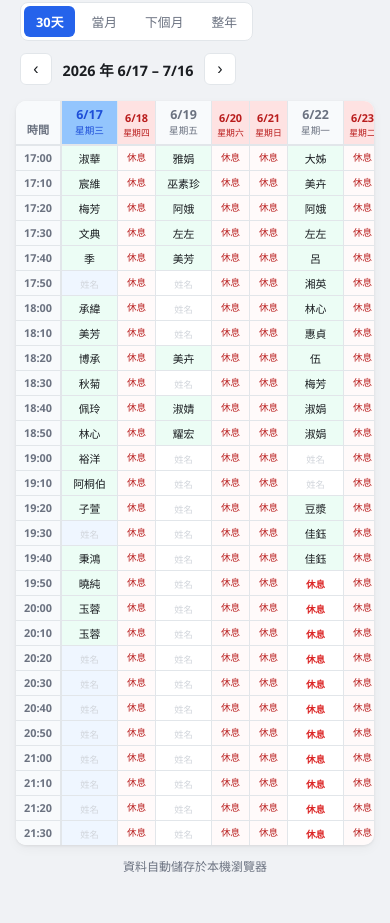
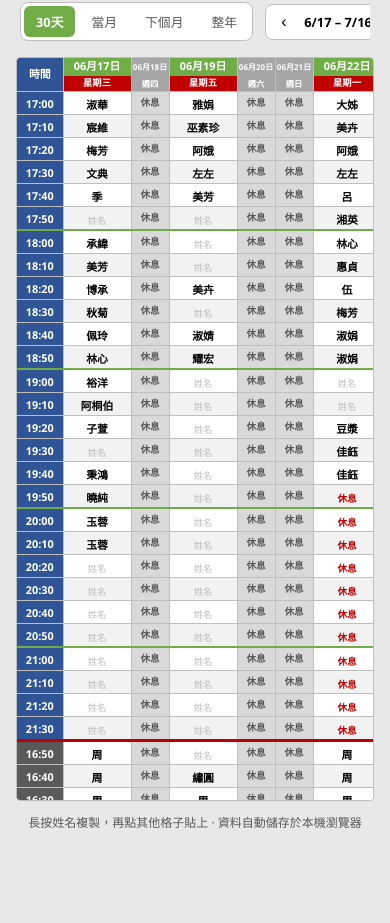
Before and after one commit to wing510/Booking, a plain HTML site: page index.html in a window 390 px wide. Shown: the part 73-996 px from the top of the page. After the commit the page ends 952 px from the top, so only its background shows below. Drawn offline with Linux system fonts and the light colour scheme.

Commit message:
Polish schedule UI colors and add mobile copy-paste for bookings.

```diff
--- a/index.html
+++ b/index.html
@@ -6,22 +6,22 @@
 <title>推拿預約表</title>
 <style>
   :root {
-    --bg: #f0f2f5;
+    --bg: #e8e8e8;
     --surface: #ffffff;
-    --border: #e2e6ea;
-    --text: #1a1d21;
-    --muted: #6b7280;
-    --accent: #2563eb;
-    --accent-hover: #1d4ed8;
-    --booked: #ecfdf5;
-    --booked-border: #6ee7b7;
-    --today: #eff6ff;
-    --today-border: #93c5fd;
-    --rest: #fef2f2;
-    --rest-head: #fee2e2;
-    --time-bg: #f8fafc;
-    --shadow: 0 1px 3px rgba(0,0,0,.08), 0 4px 12px rgba(0,0,0,.04);
-    --radius: 10px;
+    --border: #bfbfbf;
+    --text: #000000;
+    --muted: #595959;
+    --green-head: #70ad47;
+    --blue-time: #2f5597;
+    --gray-time: #595959;
+    --red-head: #c00000;
+    --gray-head: #a6a6a6;
+    --gray-rest: #d9d9d9;
+    --red-text: #c00000;
+    --accent: #70ad47;
+    --accent-hover: #5a8f38;
+    --row-alt: #f2f2f2;
+    --radius: 4px;
   }
 
   * { box-sizing: border-box; margin: 0; padding: 0; }
@@ -46,21 +46,39 @@
     padding: 0 4px;
   }
 
+  .title-group {
+    display: flex;
+    align-items: baseline;
+    gap: 10px;
+    white-space: nowrap;
+  }
+
   .top-bar h1 {
     font-size: 1.5rem;
     font-weight: 700;
     color: var(--text);
-    white-space: nowrap;
+  }
+
+  .title-group .year {
+    font-size: 1.25rem;
+    font-weight: 600;
+    color: var(--muted);
   }
 
   .top-right {
     display: flex;
     align-items: center;
-    gap: 12px;
-    flex-wrap: wrap;
     justify-content: flex-end;
     flex: 1;
-    min-width: 280px;
+    min-width: 0;
+  }
+
+  .top-controls {
+    display: flex;
+    align-items: center;
+    gap: 12px;
+    flex-wrap: nowrap;
+    white-space: nowrap;
   }
 
   .mode-tabs {
@@ -84,7 +102,7 @@
     white-space: nowrap;
   }
 
-  .mode-tabs button:hover { color: var(--text); background: var(--time-bg); }
+  .mode-tabs button:hover { color: var(--text); background: var(--row-alt); }
 
   .mode-tabs button.active {
     background: var(--accent);
@@ -95,90 +113,119 @@
   .date-nav {
     display: flex;
     align-items: center;
-    gap: 6px;
+    gap: 4px;
+    background: var(--surface);
+    border: 1px solid var(--border);
+    border-radius: 8px;
+    padding: 3px 4px;
   }
 
   .date-nav button {
-    width: 32px;
-    height: 32px;
-    border: 1px solid var(--border);
-    background: var(--surface);
+    width: 28px;
+    height: 28px;
+    border: none;
+    background: transparent;
     border-radius: 6px;
     cursor: pointer;
     font-size: 1rem;
+    line-height: 1;
     color: var(--text);
+    flex-shrink: 0;
   }
 
-  .date-nav button:hover { background: var(--time-bg); }
+  .date-nav button:hover { background: var(--row-alt); }
 
   .date-display {
     font-weight: 600;
-    font-size: .9rem;
-    min-width: 140px;
+    font-size: .8rem;
+    min-width: 72px;
+    padding: 0 2px;
     text-align: center;
     white-space: nowrap;
   }
 
   .table-wrap {
     background: var(--surface);
+    border: 1px solid var(--border);
     border-radius: var(--radius);
-    box-shadow: var(--shadow);
     overflow: auto;
     max-height: calc(100vh - 100px);
   }
 
   table {
-    border-collapse: separate;
-    border-spacing: 0;
+    border-collapse: collapse;
     table-layout: fixed;
     min-width: max-content;
   }
 
-  thead th {
-    background: var(--time-bg);
-    padding: 6px 2px;
-    text-align: center;
-    font-size: .7rem;
-    font-weight: 600;
-    color: var(--muted);
-    border-bottom: 2px solid var(--border);
-    border-right: 1px solid var(--border);
+  thead {
     position: sticky;
     top: 0;
     z-index: 2;
-    line-height: 1.3;
-    vertical-align: bottom;
+  }
+
+  thead th {
+    padding: 2px 2px;
+    text-align: center;
+    font-size: .68rem;
+    font-weight: 700;
+    border-bottom: 1px solid var(--border);
+    border-right: 1px solid var(--border);
+    line-height: 1.15;
+    vertical-align: middle;
+    white-space: nowrap;
   }
 
   thead th.col-time {
+    background: var(--blue-time);
+    color: #fff;
     width: 46px;
     min-width: 46px;
     max-width: 46px;
+    position: sticky;
     left: 0;
-    z-index: 3;
-    border-right: 2px solid var(--border);
+    z-index: 4;
+    border-right: 1px solid var(--border);
+  }
+
+  thead th.head-date {
+    background: var(--green-head);
+    color: #fff;
+    border-bottom: 1px solid var(--green-head);
+  }
+
+  thead th.head-date.rest {
+    background: var(--gray-head);
+    font-size: .5rem;
+    border-bottom: 1px solid var(--gray-head);
+  }
+
+  thead th.head-wd {
+    background: var(--red-head);
+    color: #fff;
+    font-weight: 600;
+    font-size: .58rem;
+    border-top: 1px solid var(--red-head);
+  }
+
+  thead th.head-wd.rest {
+    background: var(--gray-head);
+    font-size: .52rem;
+    border-top: 1px solid var(--gray-head);
   }
 
   thead th.col-day {
-    width: 56px;
-    min-width: 56px;
-    max-width: 56px;
+    width: 68px;
+    min-width: 68px;
+    max-width: 68px;
   }
 
   thead th.col-day.rest {
     width: 38px;
     min-width: 38px;
     max-width: 38px;
-    padding: 4px 1px;
+    padding: 3px 1px;
   }
-
-  thead th.rest { background: var(--rest-head); color: #b91c1c; }
-  thead th.today { background: var(--today-border); color: #1d4ed8; }
-
-  thead th .day-num { font-size: .78rem; font-weight: 700; display: block; }
-  thead th .day-wd { font-size: .6rem; font-weight: 500; }
-  thead th.rest .day-num { font-size: .68rem; }
-  thead th.rest .day-wd { font-size: .55rem; }
 
   tbody tr { border-bottom: 1px solid var(--border); }
 
@@ -193,25 +240,38 @@
     text-align: center;
     font-weight: 600;
     font-size: .68rem;
-    color: var(--muted);
-    background: var(--time-bg);
-    padding: 3px 1px;
+    color: #fff;
+    background: var(--blue-time);
+    padding: 2px 1px;
     user-select: none;
     position: sticky;
     left: 0;
     z-index: 1;
-    border-right: 2px solid var(--border);
+    border-right: 1px solid var(--border);
     width: 46px;
     min-width: 46px;
     max-width: 46px;
   }
 
+  td.time.time-lower {
+    background: var(--gray-time);
+    color: #fff;
+  }
+
   tbody tr.time-divider td {
-    border-top: 3px solid #dc2626;
+    border-top: 3px solid var(--red-head);
+  }
+
+  tbody tr.time-green-divider td {
+    border-bottom: 2px solid var(--green-head);
+  }
+
+  tbody tr:nth-child(even) td:not(.time):not(.cell-rest) {
+    background: var(--row-alt);
   }
 
   td.cell-rest {
-    background: #fffafa;
+    background: var(--gray-rest);
     width: 38px;
     min-width: 38px;
     max-width: 38px;
@@ -219,21 +279,19 @@
   td.cell-rest .rest-label {
     display: block;
     text-align: center;
-    padding: 3px 1px;
+    padding: 2px 1px;
     font-size: .6rem;
-    color: #b91c1c;
+    color: #595959;
     user-select: none;
-    line-height: 1.2;
+    line-height: 1.1;
+    font-weight: 600;
   }
-  td.cell-today { background: var(--today); }
-
-  td.booked { background: var(--booked) !important; }
 
   td input {
     width: 100%;
     border: none;
     outline: none;
-    padding: 4px 2px;
+    padding: 2px 2px;
     font-size: .68rem;
     font-family: inherit;
     background: transparent;
@@ -241,17 +299,31 @@
     text-align: center;
   }
 
-  td input::placeholder { color: #d1d5db; font-size: .58rem; }
+  td input::placeholder { color: #bdbdbd; font-size: .58rem; }
 
   td input:focus {
-    background: rgba(37, 99, 235, .08);
-    box-shadow: inset 0 0 0 2px rgba(37, 99, 235, .3);
+    background: #fff9e6;
+    box-shadow: inset 0 0 0 1px var(--green-head);
+  }
+
+  td input.is-booked {
+    color: #000;
+    font-weight: 700;
   }
 
   td input.is-rest-text {
-    color: #dc2626;
-    font-weight: 600;
+    color: var(--red-text);
+    font-weight: 700;
     font-size: .6rem;
+  }
+
+  td.cell-copied input {
+    background: #dbeafe !important;
+  }
+
+  body.paste-mode td:not(.cell-rest) input {
+    background: #f6ffed;
+    box-shadow: inset 0 0 0 1px var(--green-head);
   }
 
   .save-hint {
@@ -273,7 +345,7 @@
   }
   @media (max-width: 720px) {
     .top-bar { flex-direction: column; align-items: flex-start; }
-    .top-right { width: 100%; justify-content: flex-start; }
+    .top-right { width: 100%; justify-content: flex-start; overflow-x: auto; }
   }
 </style>
 </head>
@@ -281,8 +353,12 @@
 
 <div class="app">
   <div class="top-bar">
+    <div class="title-group">
       <h1>推拿預約表</h1>
+      <span class="year" id="yearDisplay"></span>
+    </div>
     <div class="top-right">
+      <div class="top-controls">
         <div class="mode-tabs" id="modeTabs">
           <button type="button" data-mode="30days" class="active">30天</button>
           <button type="button" data-mode="month">當月</button>
@@ -296,6 +372,7 @@
         </div>
       </div>
     </div>
+  </div>
 
   <div class="table-wrap">
     <table>
@@ -304,7 +381,7 @@
     </table>
   </div>
 
-  <p class="save-hint" id="saveHint">資料自動儲存於本機瀏覽器</p>
+  <p class="save-hint" id="saveHint">長按姓名複製，再點其他格子貼上 · 資料自動儲存於本機瀏覽器</p>
 </div>
 
 <script src="seed-data.js"></script>
@@ -322,6 +399,7 @@
   const tableHead = document.getElementById('tableHead');
   const tbody = document.getElementById('schedule');
   const rangeDisplay = document.getElementById('rangeDisplay');
+  const yearDisplay = document.getElementById('yearDisplay');
   const modeTabs = document.getElementById('modeTabs');
   const saveHint = document.getElementById('saveHint');
 
@@ -330,6 +408,10 @@
   let viewStart = new Date(today);
   let saveTimer = null;
   let allData = loadAll();
+  let copyBuffer = '';
+  let longPressTimer = null;
+  let longPressed = false;
+  const DEFAULT_HINT = '長按姓名複製，再點其他格子貼上 · 資料自動儲存於本機瀏覽器';
 
   function startOfDay(d) {
     const x = new Date(d);
@@ -348,12 +430,6 @@
     return REST_DAYS.includes(date.getDay());
   }
 
-  function isSameDay(a, b) {
-    return a.getFullYear() === b.getFullYear()
-      && a.getMonth() === b.getMonth()
-      && a.getDate() === b.getDate();
-  }
-
   function loadAll() {
     try {
       return JSON.parse(localStorage.getItem(STORAGE_KEY)) || {};
@@ -368,9 +444,90 @@
     saveHint.classList.add('saved');
     clearTimeout(saveTimer);
     saveTimer = setTimeout(() => {
-      saveHint.textContent = '資料自動儲存於本機瀏覽器';
+      saveHint.textContent = copyBuffer
+        ? `已複製「${copyBuffer}」· 點選其他格子貼上`
+        : DEFAULT_HINT;
       saveHint.classList.remove('saved');
     }, 2000);
+  }
+
+  function showCopyHint(msg) {
+    saveHint.textContent = msg;
+    saveHint.classList.add('saved');
+    clearTimeout(saveTimer);
+    saveTimer = setTimeout(() => {
+      saveHint.textContent = copyBuffer
+        ? `已複製「${copyBuffer}」· 點選其他格子貼上`
+        : DEFAULT_HINT;
+      saveHint.classList.remove('saved');
+    }, 2500);
+  }
+
+  function copyName(name, td) {
+    copyBuffer = name;
+    if (navigator.clipboard && navigator.clipboard.writeText) {
+      navigator.clipboard.writeText(name).catch(() => {});
+    }
+    document.body.classList.add('paste-mode');
+    showCopyHint(`已複製「${name}」· 點選其他格子貼上`);
+    if (td) {
+      td.classList.add('cell-copied');
+      setTimeout(() => td.classList.remove('cell-copied'), 800);
+    }
+  }
+
+  function pasteName(input, day, time) {
+    input.value = copyBuffer;
+    input.classList.toggle('is-booked', copyBuffer !== '休息');
+    input.classList.toggle('is-rest-text', copyBuffer === '休息');
+    persistSlot(day, time, copyBuffer);
+    const pasted = copyBuffer;
+    copyBuffer = '';
+    document.body.classList.remove('paste-mode');
+    showCopyHint(`已貼上「${pasted}」`);
+    input.blur();
+  }
+
+  function attachCopyPaste(td, input, day, time) {
+    function clearLongPress() {
+      clearTimeout(longPressTimer);
+    }
+
+    function startLongPress() {
+      longPressed = false;
+      clearLongPress();
+      longPressTimer = setTimeout(() => {
+        longPressed = true;
+        const val = input.value.trim();
+        if (val) copyName(val, td);
+      }, 500);
+    }
+
+    input.addEventListener('touchstart', startLongPress, { passive: true });
+    input.addEventListener('touchend', clearLongPress);
+    input.addEventListener('touchmove', clearLongPress);
+    input.addEventListener('touchcancel', clearLongPress);
+
+    input.addEventListener('mousedown', startLongPress);
+    input.addEventListener('mouseup', clearLongPress);
+    input.addEventListener('mouseleave', clearLongPress);
+
+    input.addEventListener('click', e => {
+      if (longPressed) {
+        e.preventDefault();
+        longPressed = false;
+        return;
+      }
+      if (copyBuffer) {
+        e.preventDefault();
+        pasteName(input, day, time);
+      }
+    });
+
+    input.addEventListener('contextmenu', () => {
+      const val = input.value.trim();
+      if (val) copyName(val, td);
+    });
   }
 
   function formatTime(h, m) {
@@ -397,6 +554,15 @@
   }
 
   const SLOTS = generateSlots();
+  const DIVIDER_INDEX = SLOTS.indexOf(DIVIDER_TIME);
+
+  function hasGreenDivider(time, index) {
+    const next = SLOTS[index + 1];
+    if (!next) return false;
+    if (index < DIVIDER_INDEX && time.endsWith(':50') && next.endsWith(':00')) return true;
+    if (index >= DIVIDER_INDEX && time.endsWith(':00') && next.endsWith(':50')) return true;
+    return false;
+  }
 
   function getMonthDays(year, month) {
     const last = new Date(year, month + 1, 0).getDate();
@@ -461,21 +627,16 @@
     if (!days.length) return '';
     const first = days[0];
     const last = days[days.length - 1];
-    const fy = first.getFullYear();
-    const ly = last.getFullYear();
 
     if (viewMode === 'month' || viewMode === 'nextMonth') {
-      return `${fy} 年 ${first.getMonth() + 1} 月`;
+      return `${first.getMonth() + 1} 月`;
     }
 
     if (viewMode === 'year') {
-      return `${fy} 年`;
+      return '全年';
     }
 
-    if (fy === ly) {
-      return `${fy} 年 ${first.getMonth() + 1}/${first.getDate()} – ${last.getMonth() + 1}/${last.getDate()}`;
-    }
-    return `${fy}/${first.getMonth() + 1}/${first.getDate()} – ${ly}/${last.getMonth() + 1}/${last.getDate()}`;
+    return `${first.getMonth() + 1}/${first.getDate()} – ${last.getMonth() + 1}/${last.getDate()}`;
   }
 
   function setViewMode(mode) {
@@ -562,32 +723,44 @@
     const days = getViewDays();
 
     tableHead.innerHTML = '';
-    const headRow = document.createElement('tr');
+
+    const rowDate = document.createElement('tr');
     const thTime = document.createElement('th');
     thTime.className = 'col-time';
+    thTime.rowSpan = 2;
     thTime.textContent = '時間';
-    headRow.appendChild(thTime);
+    rowDate.appendChild(thTime);
 
     days.forEach(day => {
       const th = document.createElement('th');
-      th.className = 'col-day';
+      th.className = 'col-day head-date';
+      if (isRestDay(day)) th.classList.add('rest');
+      const m = String(day.getMonth() + 1).padStart(2, '0');
+      th.textContent = `${m}月${day.getDate()}日`;
+      rowDate.appendChild(th);
+    });
+    tableHead.appendChild(rowDate);
+
+    const rowWd = document.createElement('tr');
+    days.forEach(day => {
+      const th = document.createElement('th');
+      th.className = 'col-day head-wd';
       const wd = day.getDay();
       if (isRestDay(day)) th.classList.add('rest');
-      if (isSameDay(day, today) && !isRestDay(day)) th.classList.add('today');
-      th.innerHTML =
-        `<span class="day-num">${day.getMonth() + 1}/${day.getDate()}</span>` +
-        `<span class="day-wd">星期${WEEKDAYS[wd]}</span>`;
-      headRow.appendChild(th);
+      th.textContent = isRestDay(day) ? `週${WEEKDAYS[wd]}` : `星期${WEEKDAYS[wd]}`;
+      rowWd.appendChild(th);
     });
-    tableHead.appendChild(headRow);
+    tableHead.appendChild(rowWd);
 
     tbody.innerHTML = '';
-    SLOTS.forEach(time => {
+    SLOTS.forEach((time, index) => {
       const tr = document.createElement('tr');
       if (time === DIVIDER_TIME) tr.classList.add('time-divider');
+      if (hasGreenDivider(time, index)) tr.classList.add('time-green-divider');
 
       const tdTime = document.createElement('td');
       tdTime.className = 'time';
+      if (index >= DIVIDER_INDEX) tdTime.classList.add('time-lower');
       tdTime.textContent = time;
       tr.appendChild(tdTime);
 
@@ -604,19 +777,18 @@
           label.textContent = '休息';
           td.appendChild(label);
         } else {
-          if (isSameDay(day, today)) td.classList.add('cell-today');
-          if (name.trim() && name !== '休息') td.classList.add('booked');
-
           const input = document.createElement('input');
           input.type = 'text';
           input.placeholder = '姓名';
           input.value = name;
+          if (name.trim() && name !== '休息') input.classList.add('is-booked');
           if (name === '休息') input.classList.add('is-rest-text');
           input.addEventListener('input', () => {
-            td.classList.toggle('booked', !!input.value.trim() && input.value.trim() !== '休息');
+            input.classList.toggle('is-booked', !!input.value.trim() && input.value.trim() !== '休息');
             input.classList.toggle('is-rest-text', input.value.trim() === '休息');
             persistSlot(day, time, input.value);
           });
+          attachCopyPaste(td, input, day, time);
           td.appendChild(input);
         }
         tr.appendChild(td);
@@ -629,8 +801,10 @@
   function renderRangeHeader() {
     const days = getViewDays();
     const label = formatRangeLabel(days);
+    const year = days.length ? days[0].getFullYear() : today.getFullYear();
+    yearDisplay.textContent = `${year}年`;
     rangeDisplay.textContent = label;
-    document.title = `推拿預約表 · ${label}`;
+    document.title = `推拿預約表 · ${year}年 ${label}`;
   }
 
   modeTabs.addEventListener('click', e => {
```
Lines whose indentation alone changed are shown as unchanged.
